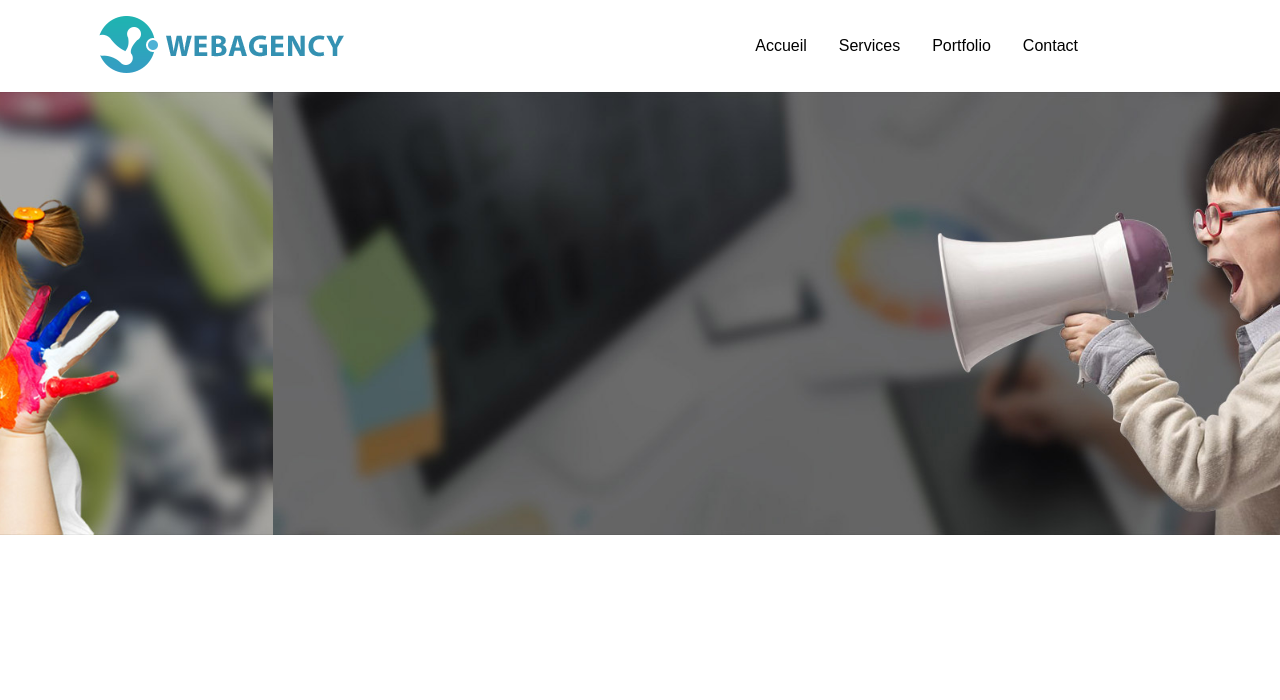
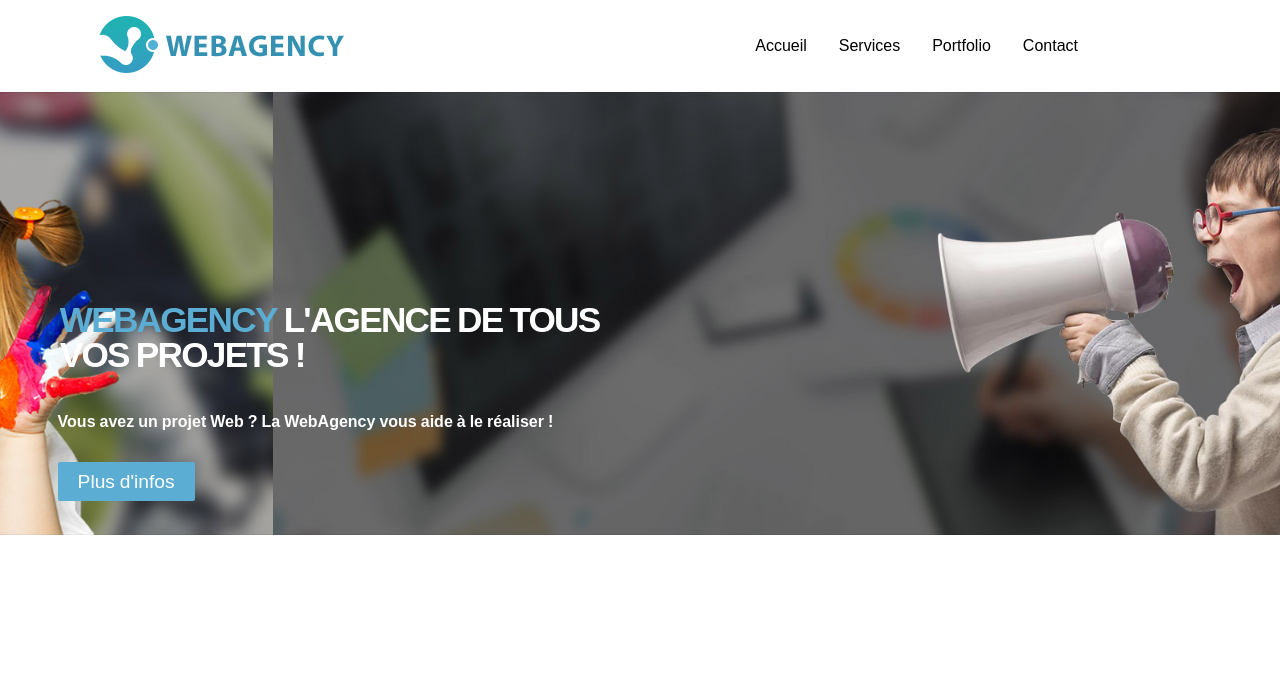
Before and after one commit to aerya973/OpenClassroom, a PHP site: page / in a window 1280 px wide. Shown: the top 700 px of the page. Run offline with PHP 8.4, Linux system fonts and the light colour scheme; some libraries are stand-ins or nearby versions.

Commit message:
Texte statique

```diff
--- a/webangency/css/style.css
+++ b/webangency/css/style.css
@@ -175,12 +175,14 @@ header img {
 	display: block;
 	padding: 1em;
 	color: Black;
+	height: auto;
+	width: auto;
 }
 
 #navigation a:hover {
 	color: black;
-	border-top: 1.5px solid #5CADD3;
-	height: 60px;
+	border-top: 1px solid #5CADD3;
+	height: auto;
 	width: auto;
 }
 /************ IMAGE BANNIERE **********/
@@ -219,30 +221,30 @@ header img {
 	padding-top: 92px;
 }
 
-#slide strong {
+#slidetext strong {
 	color: #5CADD3;
 }
 
-#slide h1 {
+#slidetext h1 {
 	position: absolute;
 	text-transform: uppercase;
 	color: white;
 	letter-spacing: -0.05em;
-	width: 100%;
+	width: auto;
 	height: auto;
 	text-align: left;
 	font-size: 2.2em;
-	top: 36%;
-	left: 4%;
+	top: 48%;
+	left: 3.5%;
 }
 
-#slide p {
+#slidetext p {
 	position: absolute;
 	color: white;
 	font-weight: bold;
 	width: auto;
 	height: auto;
-	top: 52%;
+	top: 69%;
 	left: 4.5%;
 }
 
@@ -284,7 +286,7 @@ header img {
 	border-left: 20px solid #5CADD3;
 	border-top: 10px solid #5CADD3;
 	border-bottom: 10px solid #5CADD3;
-	top: 59%;
+	top: 77%;
 	left: 4.5%;
 }
 
--- a/webangency/index.html
+++ b/webangency/index.html
@@ -37,13 +37,16 @@
 	<!-- Slider -->
 	<div id="slideshow">
 		<ul id="slide">
+			<li><img src="images/slider/bg1.jpg"></li>
+			<li><img src="images/slider/bg2.jpg"></li>
+		</ul>
+		<div id="slidetext">
 			<h1> <strong>WebAgency</strong> l'agence de tous <br> vos projets ! </h1>
 			<p> Vous avez un projet Web ? La WebAgency vous aide à le réaliser !</p>
 			<a href="#" class="info">Plus d'infos</a>
-			<li><img src="images/slider/bg1.jpg"></li>
-			<li><img src="images/slider/bg2.jpg"></li>
-		</ul>
+		</div>
 	</div>
+
 
 	<!-- Content -->
 	<section>
```
